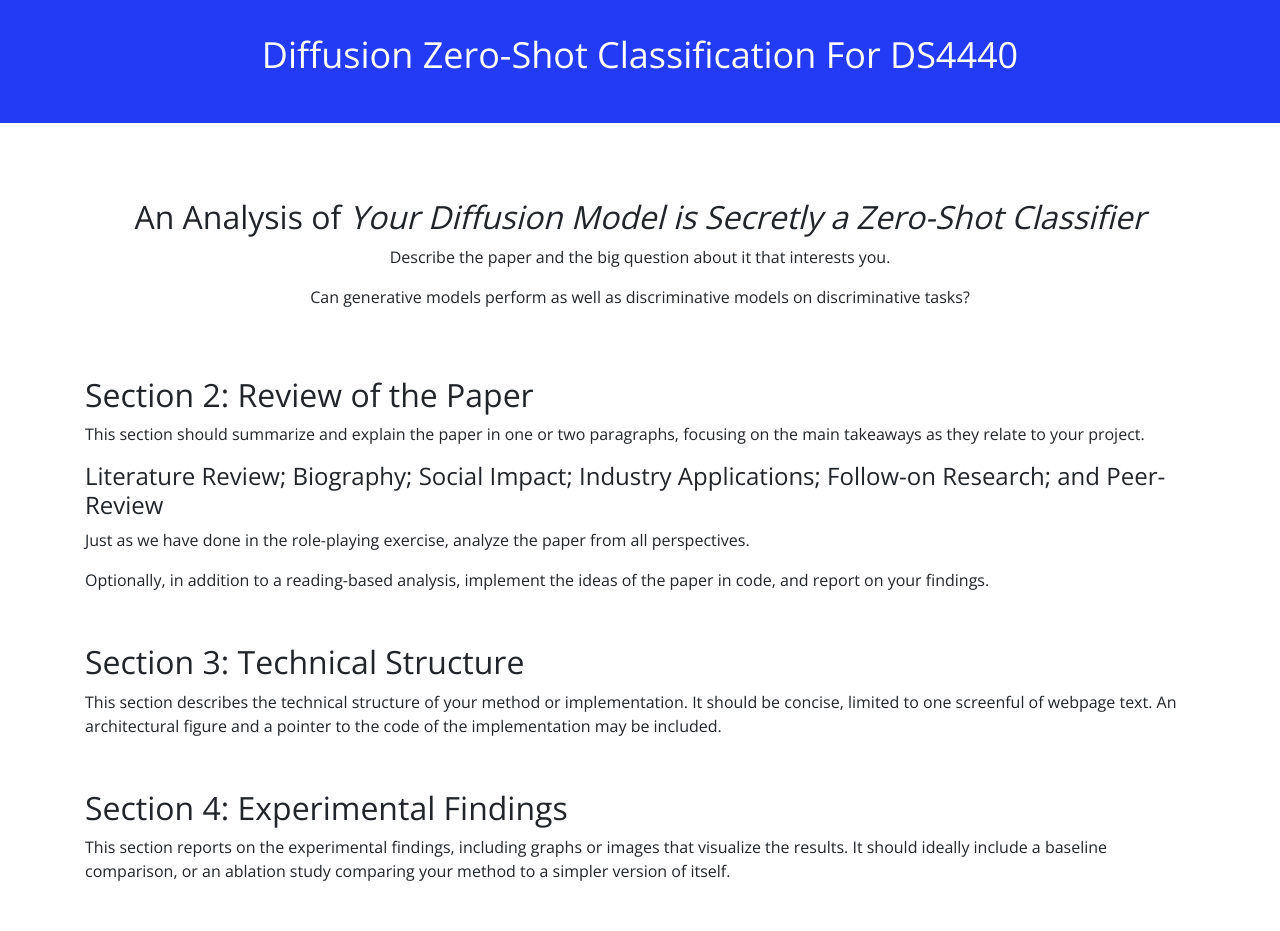
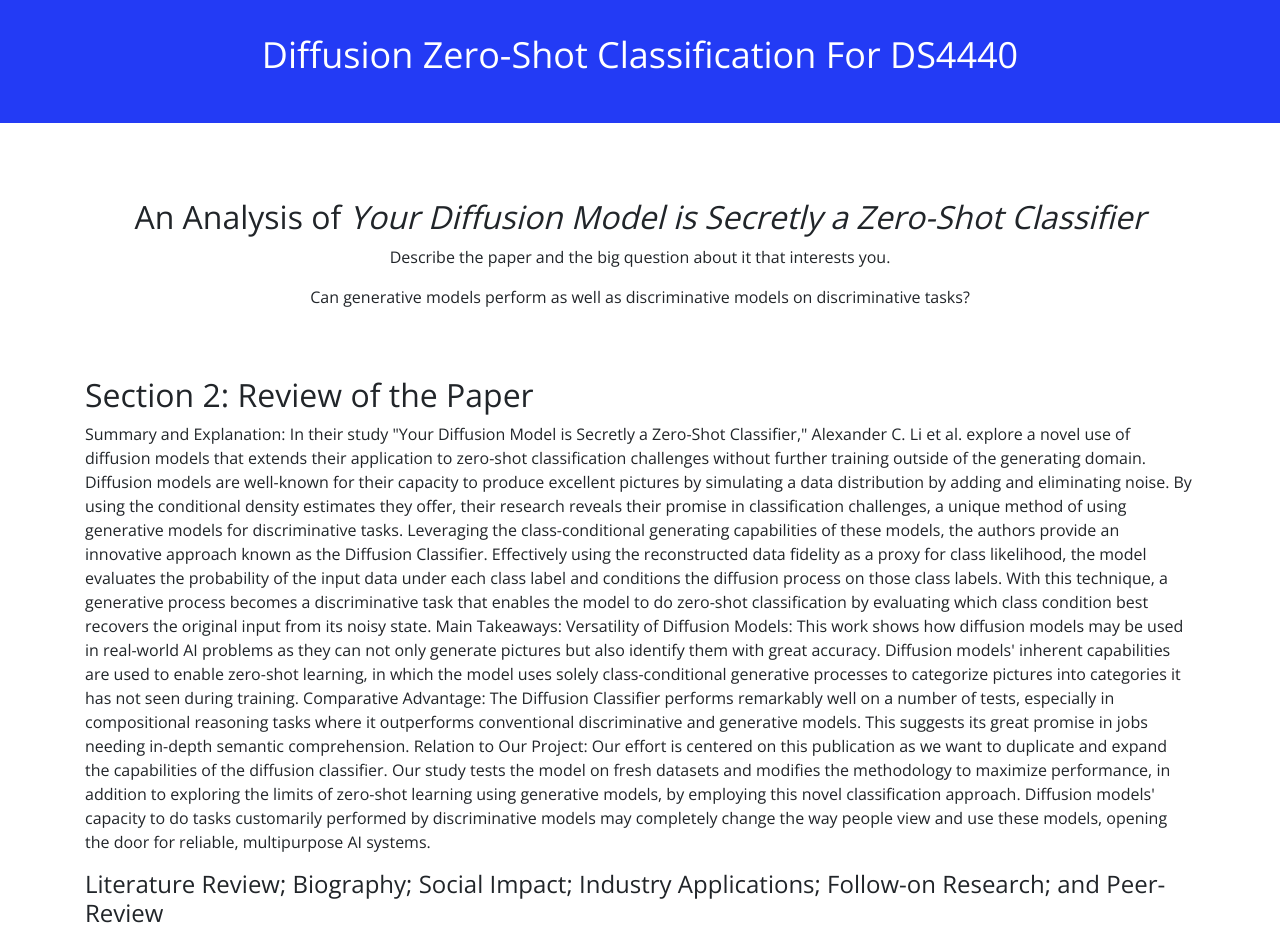
Before and after one commit to AntonioCaceres17/DS4440-Final-Project, a plain HTML site: page index.html in a window 1280 px wide. Shown: the top 931 px of the page. Drawn offline with nearby package versions, Linux system fonts and the light colour scheme.

Commit message:
Section 2

```diff
--- a/index.html
+++ b/index.html
@@ -1,7 +1,7 @@
 <!doctype html>
 <html lang="en">
 <head>
-<title>Your Project Name</title>
+<title>DiffusionZeroShotClassifier</title>
 <meta property="og:title" content=Your Project Name" />
 <meta name="twitter:title" content="Your Project Name" />
 <meta name="description" content="Your project about your cool topic described right here." />
@@ -41,7 +41,18 @@
 
 
 <h2> Section 2: Review of the Paper</h2>
-<p> This section should summarize and explain the paper in one or two paragraphs, focusing on the main takeaways as they relate to your project.</p>
+<p> Summary and Explanation:
+In their study "Your Diffusion Model is Secretly a Zero-Shot Classifier," Alexander C. Li et al. explore a novel use of diffusion models that extends their application to zero-shot classification challenges without further training outside of the generating domain. Diffusion models are well-known for their capacity to produce excellent pictures by simulating a data distribution by adding and eliminating noise. By using the conditional density estimates they offer, their research reveals their promise in classification challenges, a unique method of using generative models for discriminative tasks.
+
+Leveraging the class-conditional generating capabilities of these models, the authors provide an innovative approach known as the Diffusion Classifier. Effectively using the reconstructed data fidelity as a proxy for class likelihood, the model evaluates the probability of the input data under each class label and conditions the diffusion process on those class labels. With this technique, a generative process becomes a discriminative task that enables the model to do zero-shot classification by evaluating which class condition best recovers the original input from its noisy state.
+
+Main Takeaways:
+
+Versatility of Diffusion Models: This work shows how diffusion models may be used in real-world AI problems as they can not only generate pictures but also identify them with great accuracy.
+Diffusion models' inherent capabilities are used to enable zero-shot learning, in which the model uses solely class-conditional generative processes to categorize pictures into categories it has not seen during training.
+Comparative Advantage: The Diffusion Classifier performs remarkably well on a number of tests, especially in compositional reasoning tasks where it outperforms conventional discriminative and generative models. This suggests its great promise in jobs needing in-depth semantic comprehension.
+Relation to Our Project:
+Our effort is centered on this publication as we want to duplicate and expand the capabilities of the diffusion classifier. Our study tests the model on fresh datasets and modifies the methodology to maximize performance, in addition to exploring the limits of zero-shot learning using generative models, by employing this novel classification approach. Diffusion models' capacity to do tasks customarily performed by discriminative models may completely change the way people view and use these models, opening the door for reliable, multipurpose AI systems.</p>
 
 <h4>Literature Review; Biography; Social Impact; Industry Applications; Follow-on Research; and Peer-Review</h4>
 
```
